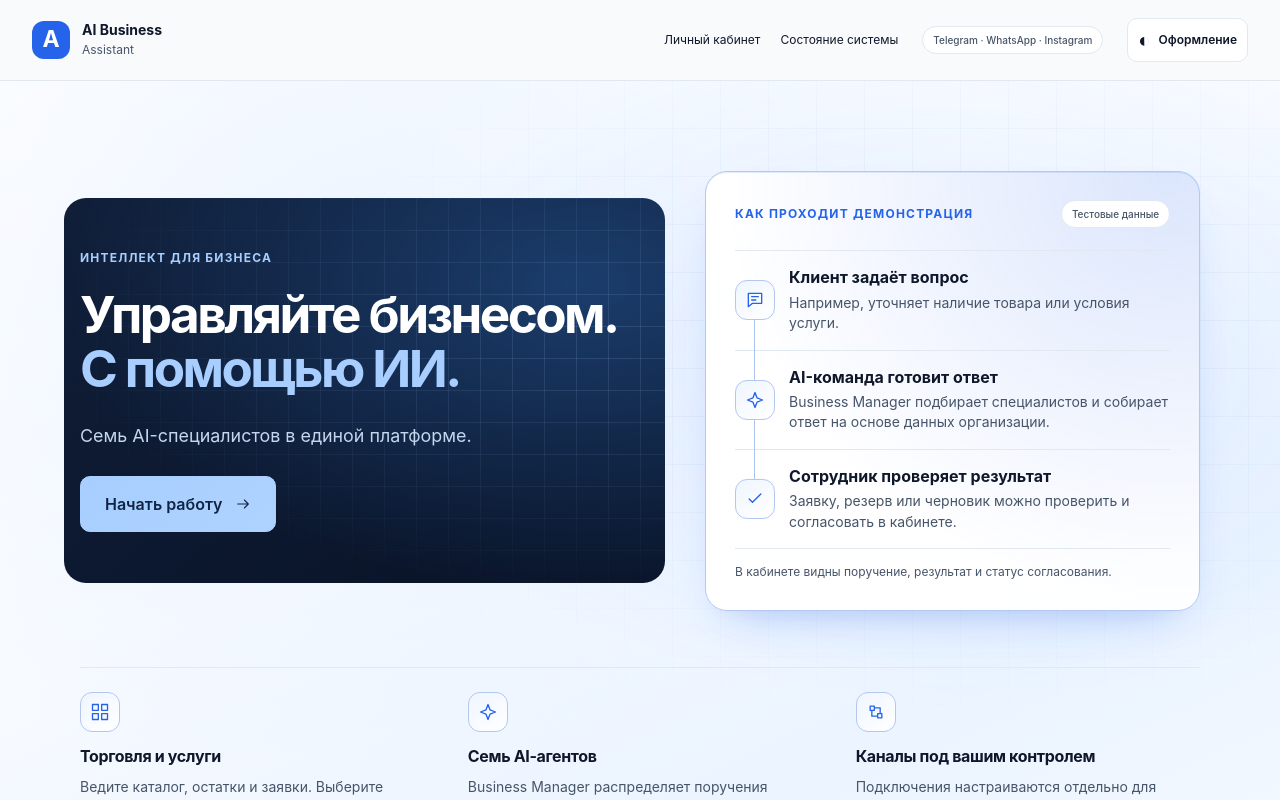
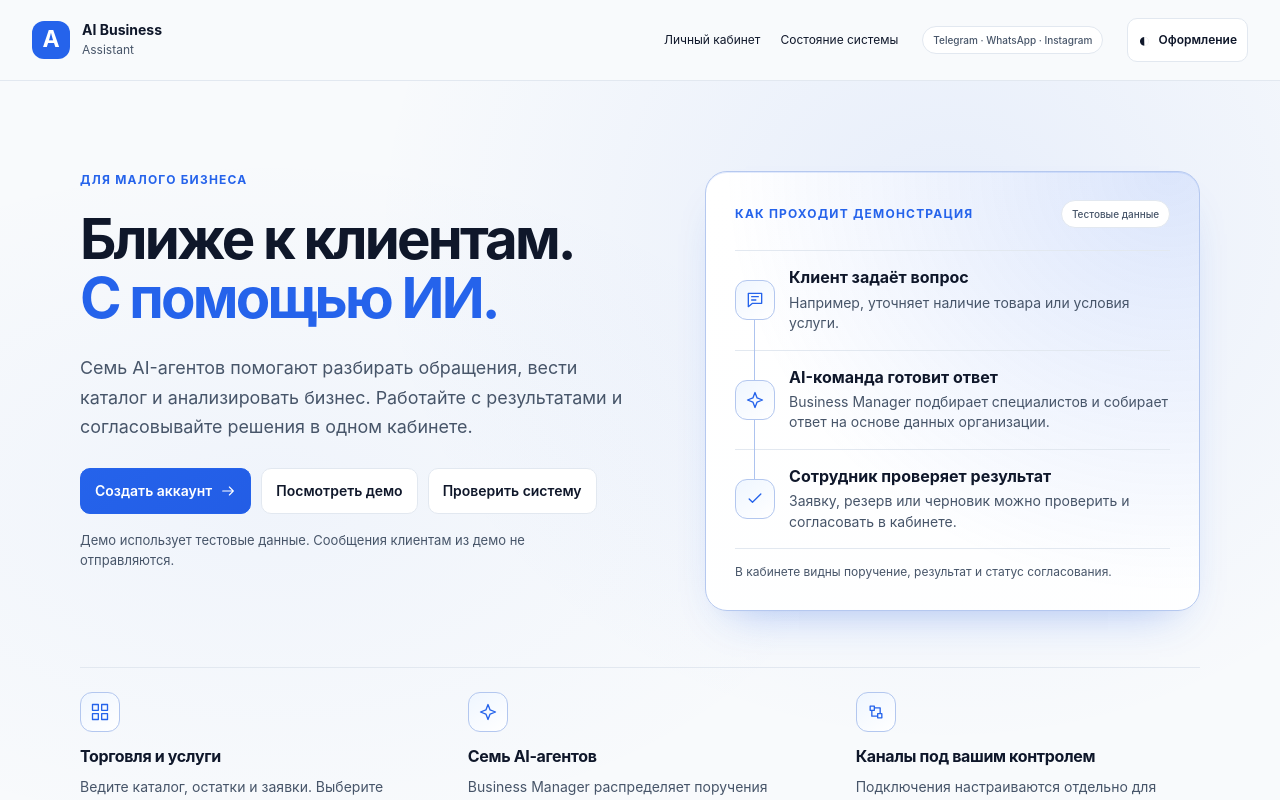
Before and after one commit to karadjev/AI-Business-Assistant, a Next.js app in the folder apps/web/: page / in a window 1280 px wide. Shown: the top 800 px of the page. Built offline with nearby package versions, Linux system fonts and the light colour scheme.

Commit message:
Restore the approved blue landing design

```diff
--- a/apps/web/src/app/intelligence.css
+++ b/apps/web/src/app/intelligence.css
@@ -13,52 +13,13 @@
   padding-block:clamp(52px,7vw,100px);
   gap:clamp(28px,4.4vw,64px);
 }
-.landing > .hero {
-  --accent: #a7ceff;
-  --accent-hover: #c3dfff;
-  --on-accent: #102345;
-  position: relative;
-  isolation: isolate;
-  align-self: center;
-  padding-block: clamp(28px, 4vw, 58px);
-  color: #fff;
-}
-
-.landing > .hero::before,
-.landing > .hero::after {
-  position: absolute;
-  inset: 0 -16px;
-  z-index: -1;
-  content: "";
-  pointer-events: none;
-  border-radius: 22px;
-}
-
-.landing > .hero::before {
-  background: radial-gradient(ellipse at 86% 22%, #1b3d6c, transparent 72%),
-    linear-gradient(140deg, #101e38, #0a152a 75%);
-}
-
-.landing > .hero::after {
-  background-image: linear-gradient(#a7ceff26 1px, transparent 1px),
-    linear-gradient(90deg, #a7ceff26 1px, transparent 1px);
-  background-size: 32px 32px;
-  mask-image: radial-gradient(ellipse at 90% 37%, #000, transparent 77%);
-}
-
-.landing .hero h1 {
-  margin-block: 20px;
-  color: #fff;
-  font-size: clamp(35px, 4vw, 55px);
-  line-height: 1.06;
-  letter-spacing: -.05em;
-}
-.landing .hero h1 span {color: var(--accent)}
+.landing .hero h1 {font-size:clamp(38px,4.4vw,62px);line-height:1.06;letter-spacing:-.05em;margin-block:20px}
 .hero .eyebrow,.flow-heading .eyebrow {color:var(--accent);font-size:12px;font-weight:700;line-height:1.5;letter-spacing:.1em}
-.landing .hero-copy {color:#c4d7ee;font-size:clamp(16px,1.4vw,18px);line-height:1.65}
-.landing .hero-actions {margin-block:26px 0}
-.landing .hero-actions .button {display:inline-flex;align-items:center;justify-content:center;gap:12px;min-height:56px;padding:12px 24px;font-size:16px}
+.landing .hero-copy {max-width:54ch;font-size:clamp(16px,1.4vw,18px);line-height:1.65}
+.landing .hero-actions {flex-wrap:wrap;gap:10px;margin-block:26px 16px}
+.hero-actions .button {display:inline-flex;align-items:center;justify-content:center;gap:8px;min-height:46px;padding:10px 14px}
 .hero-actions .button svg {width:16px;height:16px;flex:none}
+.landing .hero .small {max-width:60ch;font-size:13px;line-height:1.55}
 .landing .flow-card {
   padding:clamp(18px,2.25vw,32px);
   background:radial-gradient(ellipse at 94% 0%, color-mix(in srgb,var(--accent) 16%,transparent),transparent 68%),linear-gradient(155deg,var(--surface),color-mix(in srgb,var(--surface) 92%,var(--soft)));
@@ -101,7 +62,7 @@
 }
 @media (max-width:480px) {
   .landing .hero h1 {font-size:clamp(34px,10vw,42px)}
-  .landing .hero-actions .button {width:auto}
+  .landing .hero-actions .button {width:auto;flex:1 1 max-content}
   .landing .flow-step {grid-template-columns:36px minmax(0,1fr);gap:12px}
   .landing .step-number {width:36px;height:36px}
 }
@@ -322,89 +283,12 @@
   .team-usage dl {gap:8px 10px}
 }
 
-/* The glow and grid belong to the home page background. */
+/* Public overview and its demo share the same blue surfaces as the workspace. */
 body:has(> .landing) {
-  --landing-glow: #84baff;
-  --landing-grid: #4179bc;
-  --landing-glow-strength: 24%;
-  --landing-grid-strength: 9%;
-  --landing-base: linear-gradient(155deg, #fff 4%, #f7faff 42%, #ebf4ff 68%, #f8fbff 100%);
-  position: relative;
-  isolation: isolate;
   background-image:
-    radial-gradient(ellipse at 28% 22%, color-mix(in srgb, var(--landing-glow) 11%, transparent), transparent 48%),
-    var(--landing-base);
+    radial-gradient(ellipse at 74% 21%,color-mix(in srgb,var(--accent) 8%,transparent),transparent 43%),
+    radial-gradient(ellipse at 21% 46%,color-mix(in srgb,var(--accent) 4%,transparent),transparent 42%);
 }
-
-body:has(> .landing):where([data-theme=dark] *) {
-  --landing-glow: #589cff;
-  --landing-grid: #89b9ff;
-  --landing-glow-strength: 22%;
-  --landing-grid-strength: 12%;
-  --landing-base: linear-gradient(155deg, #0b1223 5%, #101f38 40%, #0c172c 67%, #0a111f 100%);
-}
-
-@media (prefers-color-scheme: dark) {
-  body:has(> .landing):where(:root:not([data-theme=light]) *) {
-    --landing-glow: #589cff;
-    --landing-grid: #89b9ff;
-    --landing-glow-strength: 22%;
-    --landing-grid-strength: 12%;
-    --landing-base: linear-gradient(155deg, #0b1223 5%, #101f38 40%, #0c172c 67%, #0a111f 100%);
-  }
-}
-
-body:has(> .landing)::before,
-body:has(> .landing)::after {
-  content: "";
-  position: absolute;
-  z-index: -1;
-  pointer-events: none;
-}
-
-body:has(> .landing)::before {
-  inset: 72px 0 auto;
-  height: min(660px, 76%);
-  background: radial-gradient(ellipse 48% 55% at 74% 44%,
-    color-mix(in srgb, var(--landing-glow) var(--landing-glow-strength), transparent),
-    transparent 94%);
-}
-
-body:has(> .landing)::after {
-  inset: 80px 0 auto;
-  height: min(740px, 78%);
-  --landing-grid-line: color-mix(in srgb, var(--landing-grid) var(--landing-grid-strength), transparent);
-  background-image:
-    linear-gradient(var(--landing-grid-line) 1px, transparent 1px),
-    linear-gradient(90deg, var(--landing-grid-line) 1px, transparent 1px);
-  background-size: 48px 48px;
-  mask-image: radial-gradient(ellipse 54% 56% at 72% 35%, #000, transparent 95%);
-}
-
-@media (max-width: 800px) {
-  body:has(> .landing)::before {
-    height: 72%;
-    background: radial-gradient(ellipse 80% 39% at 62% 67%,
-      color-mix(in srgb, var(--landing-glow) var(--landing-glow-strength), transparent),
-      transparent 96%);
-  }
-
-  body:has(> .landing)::after {
-    height: 74%;
-    background-size: 36px 36px;
-    mask-image: radial-gradient(ellipse 76% 45% at 65% 60%, #000, transparent 95%);
-  }
-}
-
-@media (prefers-reduced-motion: no-preference) {
-  body:has(> .landing)::before { animation: landing-glow 20s ease-in-out infinite alternate; }
-
-  @keyframes landing-glow {
-    from { opacity: .68; }
-    to { opacity: 1; }
-  }
-}
-
 .landing .flow-bottom {color:var(--muted)}
 .flow-steps {position:relative}
 .flow-steps::before {
--- a/apps/web/src/app/page.tsx
+++ b/apps/web/src/app/page.tsx
@@ -20,12 +20,15 @@ export default function Home() {
   return (
     <main id="main" tabIndex={-1} className="landing">
       <section className="hero">
-        <p className="eyebrow">ИНТЕЛЛЕКТ ДЛЯ БИЗНЕСА</p>
-        <h1>Управляйте бизнесом.<br/><span>С помощью ИИ.</span></h1>
-        <p className="hero-copy">Семь AI-специалистов в единой платформе.</p>
+        <p className="eyebrow">Для малого бизнеса</p>
+        <h1>Ближе к клиентам.<br/><span>С помощью ИИ.</span></h1>
+        <p className="hero-copy">Семь AI-агентов помогают разбирать обращения, вести каталог и анализировать бизнес. Работайте с результатами и согласовывайте решения в одном кабинете.</p>
         <div className="hero-actions">
-          <Link prefetch={false} className="button primary" href="/register">Начать работу <Icon name="arrow"/></Link>
+          <Link prefetch={false} className="button primary" href="/register">Создать аккаунт <Icon name="arrow"/></Link>
+          <Link prefetch={false} className="button secondary" href="/dashboard/demo">Посмотреть демо</Link>
+          <Link prefetch={false} className="button secondary" href="/status">Проверить систему</Link>
         </div>
+        <p className="small muted">Демо использует тестовые данные. Сообщения клиентам из демо не отправляются.</p>
       </section>
       <section className="flow-card" aria-labelledby="flow-title">
         <div className="flow-heading">
```
